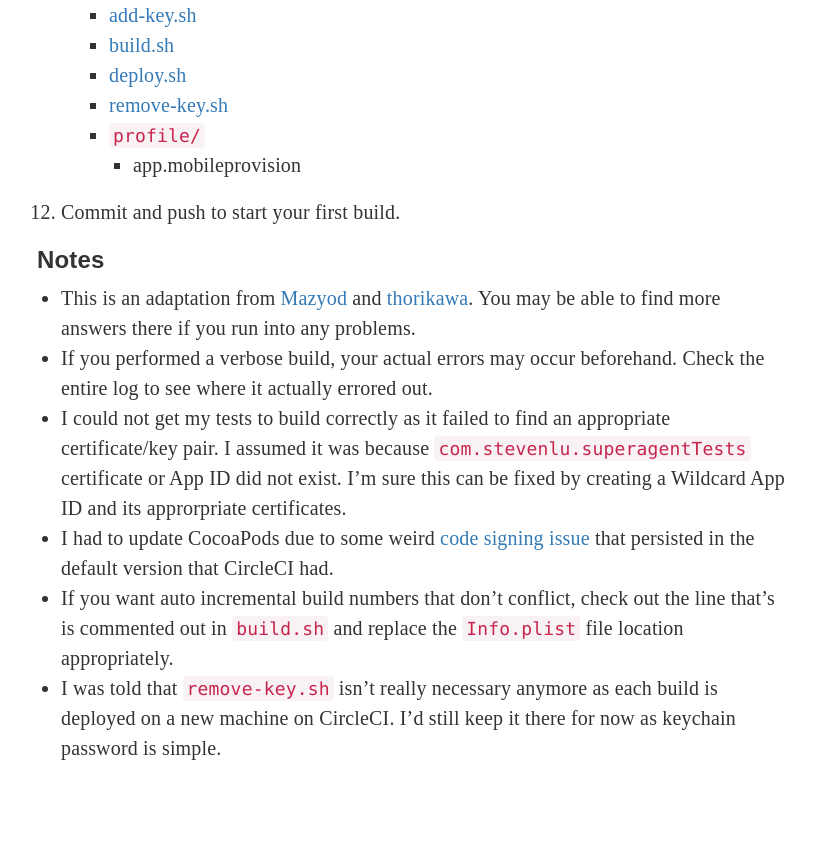
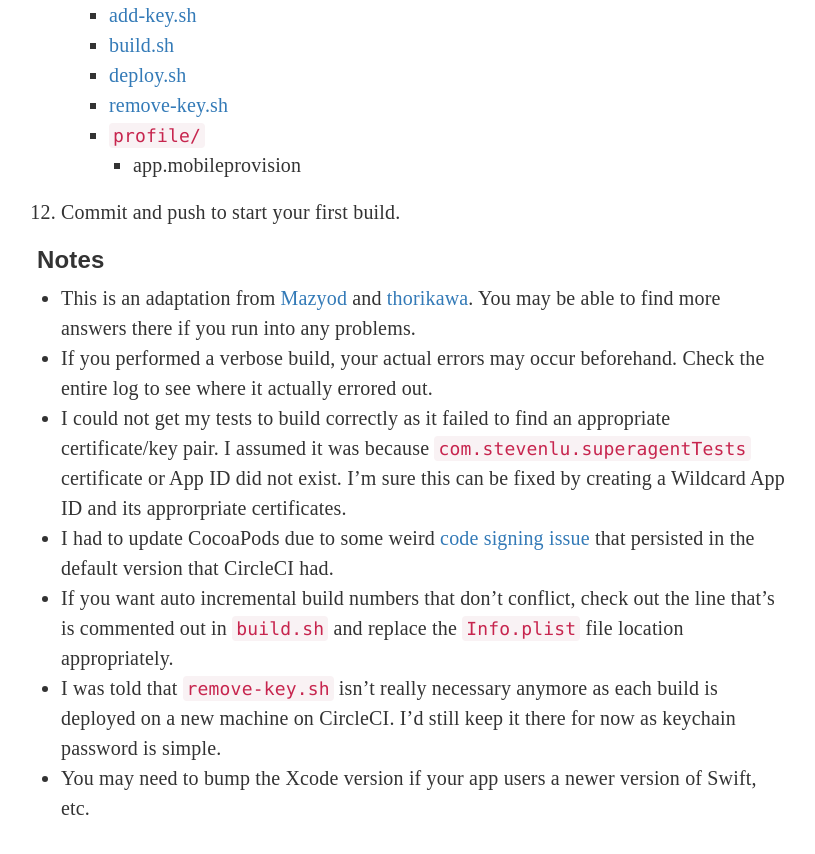
Before and after one commit to sjlu/sjlu.github.io, a Jekyll site: the page built from posts/_posts/2015-08-18-circleci-ios-builds-to-hockeyapp.md, in a window 1280 px wide and 900 px high, scrolled down 5524 px. Shown: the top 854 px of the window, without its empty margins (228-1043 px from the left). Built offline with Jekyll 4.4.1, drawn with Linux system fonts in a browser that asks for light colours; nearby versions of some CDN libraries; comment, search, counter and statistics services are not loaded.

Commit message:
more notes

```diff
--- a/posts/_posts/2015-08-18-circleci-ios-builds-to-hockeyapp.md
+++ b/posts/_posts/2015-08-18-circleci-ios-builds-to-hockeyapp.md
@@ -86,3 +86,4 @@ I'm sure this can be fixed by creating a Wildcard App ID and its approrpriate ce
 is commented out in `build.sh` and replace the `Info.plist` file location appropriately.
 * I was told that `remove-key.sh` isn't really necessary anymore as each build is deployed on
 a new machine on CircleCI. I'd still keep it there for now as keychain password is simple.
+* You may need to bump the Xcode version if your app users a newer version of Swift, etc.
```
